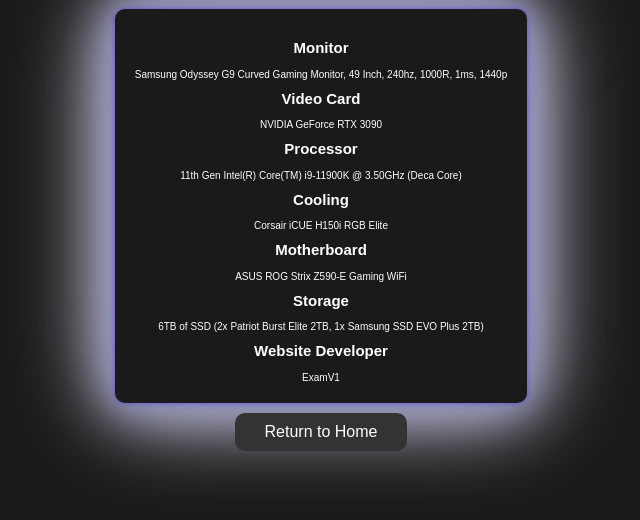
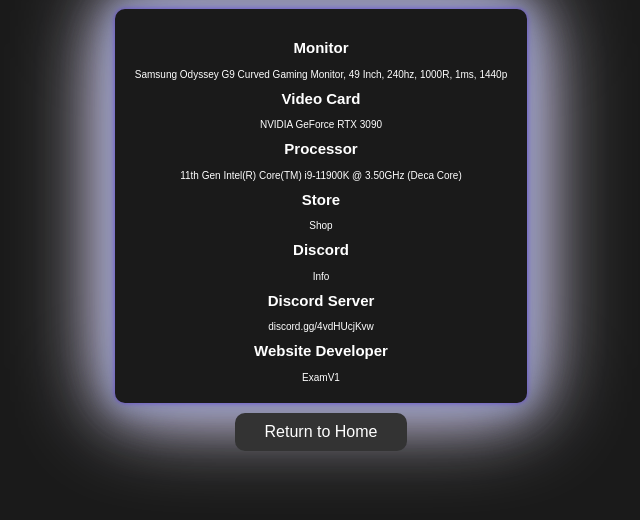
Before and after one commit to lvgzz/eternitysite, a plain HTML site: page info.html in a window 1280 px wide. Shown: the part 226-746 px from the top of the page, without its empty margins (319-959 px from the left). Drawn offline with Linux system fonts and the light colour scheme.

Commit message:
Update info.html

```diff
--- a/info.html
+++ b/info.html
@@ -92,14 +92,14 @@
         <h2>Processor</h2>
         <p><a href="https://www.amazon.co.uk/Intel-i9-11900K-Desktop-Processor-Unlocked/dp/B08X6PPTTH/ref=sr_1_3?crid=12MJ2ECZ438OA&keywords=11th+Gen+Intel%28R%29+Core%28TM%29+i9-11900K&qid=1691025700&sprefix=11th+gen+intel+r+core+tm+i9-11900k%2Caps%2C82&sr=8-3" target="_blank">11th Gen Intel(R) Core(TM) i9-11900K @ 3.50GHz (Deca Core)</a></p>
 
-        <h2>Cooling</h2>
-        <p><a href="https://www.amazon.co.uk/Corsair-Dynamic-Radiator-Software-Compatible/dp/B09YCHFXQL/ref=sr_1_2?crid=2RRUS3V1TS29P&keywords=Corsair%2BiCUE%2BH150i%2BRGB%2BElite&qid=1691025729&sprefix=corsair%2Bicue%2Bh150i%2Brgb%2Belite%2Caps%2C74&sr=8-2&th=1" target="_blank">Corsair iCUE H150i RGB Elite</a></p>
+        <h2>Store</h2>
+        <p><a href="https://shop.eternitydev.pw" target="_blank">Shop</a></p>
 
-        <h2>Motherboard</h2>
-        <p><a href="https://www.amazon.co.uk/ROG-Gaming-LGA1200-motherboard-Features/dp/B08TQ86HQD/ref=sr_1_3?crid=3IHYNYCU1Y0IW&keywords=ASUS+ROG+Strix+Z590-E&qid=1691025783&sprefix=asus+rog+strix+z590-e%2Caps%2C70&sr=8-3" target="_blank">ASUS ROG Strix Z590-E Gaming WiFi</a></p>
+        <h2>Discord</h2>
+        <p><a href="https://camo.githubusercontent.com/787be5520d15d8b32338cd0d08757584dfb0cee4cf435adb714e387c51def6e5/68747470733a2f2f646973636f72642e6339392e6e6c2f7769646765742f7468656d652d332f313035383337363734353730383935373730362e706e67" target="_blank">Info</a></p>
 
-        <h2>Storage</h2>
-        <p>6TB of SSD (2x Patriot Burst Elite 2TB, 1x Samsung SSD EVO Plus 2TB)</p>
+        <h2>Discord Server</h2>
+        <p><a href="https://discord.gg/4vdHUcjKvw" target="_blank">discord.gg/4vdHUcjKvw</a></p>
 
         <h2>Website Developer</h2>
         <p><a href="https://github.com/ExamV1" target="_blank">ExamV1</a></p>
```
